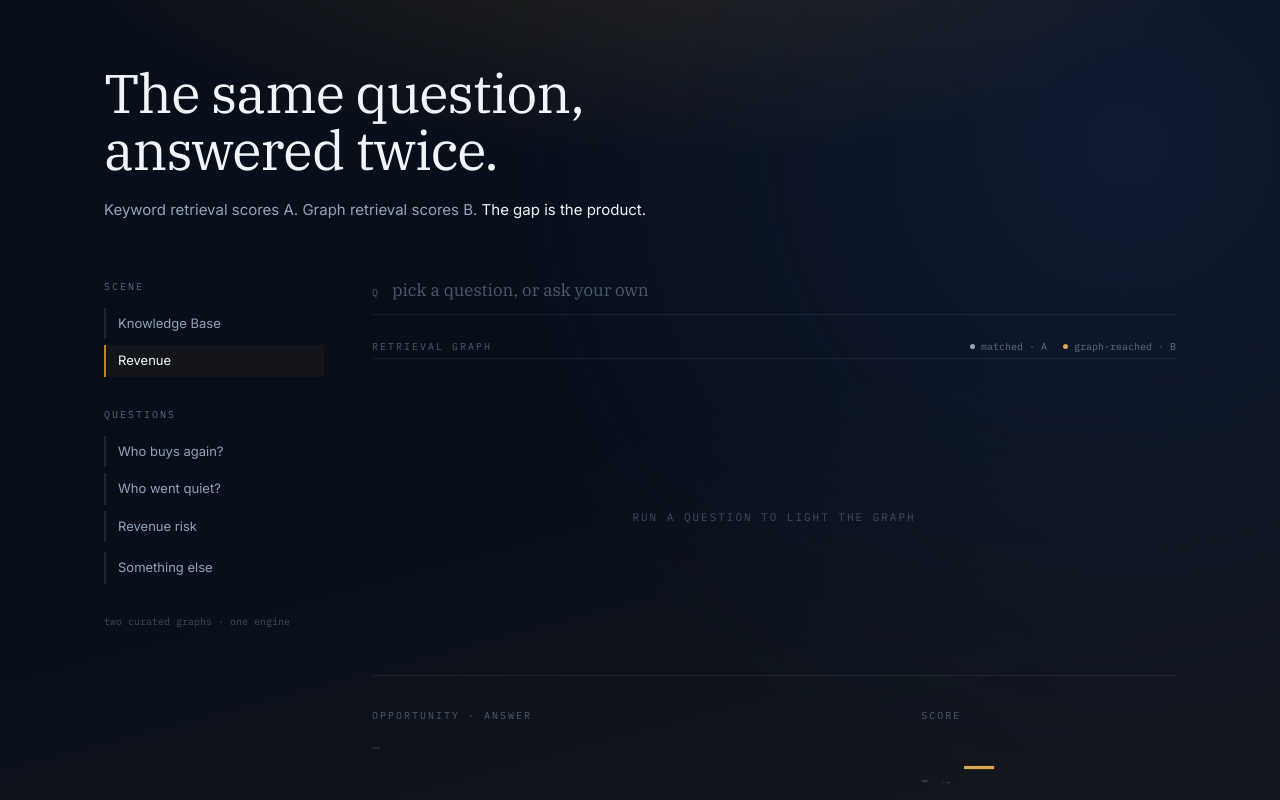
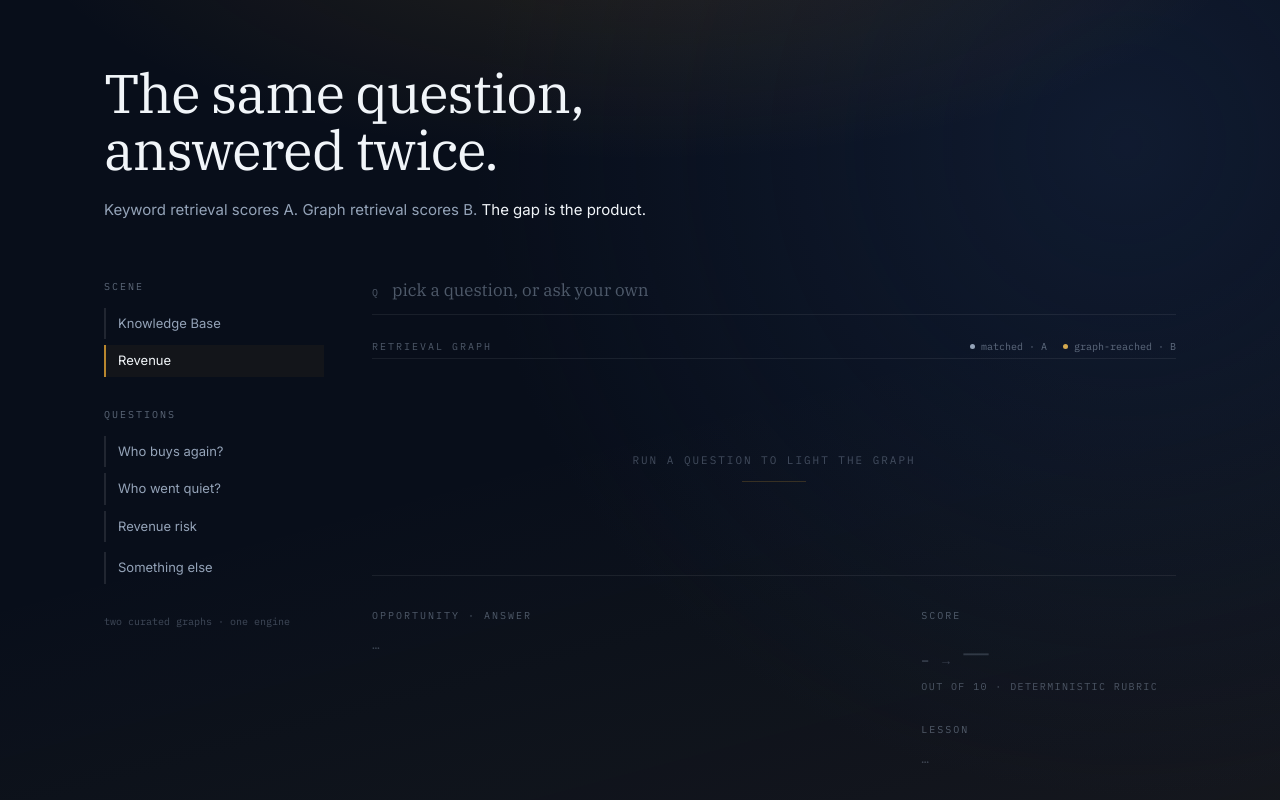
Before and after one commit to kmagwenzi/ai-suplex-ultra-showcase, a Next.js app: page / in a window 1280 px wide. Shown: the top 800 px of the page. Built offline with nearby package versions, Linux system fonts and the light colour scheme.

Commit message:
T004 polish: the empty state stops echoing
The graph band collapses to 200px when nothing has run, and the empty score renders\nas a quiet em-dash instead of a gold bar that reads like a value.

```diff
--- a/app/page.tsx
+++ b/app/page.tsx
@@ -126,10 +126,11 @@ function GraphPanel({ nodesA, nodesB, edges }: { nodesA: VisNode[]; nodesB: VisN
   const h = 380;
   if (nodesA.length === 0 && nodesB.length === 0) {
     return (
-      <div className="flex h-[300px] items-center justify-center">
-        <span className="font-mono text-[11px] tracking-[0.18em] uppercase text-mut/40">
+      <div className="flex h-[200px] flex-col items-center justify-center gap-3">
+        <span className="font-mono text-[11px] uppercase tracking-[0.18em] text-mut/40">
           run a question to light the graph
         </span>
+        <span className="h-px w-16 bg-gold/25" />
       </div>
     );
   }
@@ -492,8 +493,13 @@ export default function Home() {
                       {scoreA !== null ? scoreA : "–"}
                     </span>
                     <span className="font-mono text-[13px] text-mut/30">→</span>
-                    <span className="font-serif text-[3.6rem] leading-none tracking-tight text-gold-hi">
-                      {scoreB !== null ? (Number.isInteger(scoreB) ? scoreB : scoreB.toFixed(1)) : "–"}
+                    <span
+                      className={
+                        "font-serif leading-none tracking-tight " +
+                        (scoreB !== null ? "text-[3.6rem] text-gold-hi" : "text-[2.2rem] text-mut/25")
+                      }
+                    >
+                      {scoreB !== null ? (Number.isInteger(scoreB) ? scoreB : scoreB.toFixed(1)) : "—"}
                     </span>
                   </div>
                   <div className="mt-2 font-mono text-[10px] uppercase tracking-[0.14em] text-mut/45">
```
